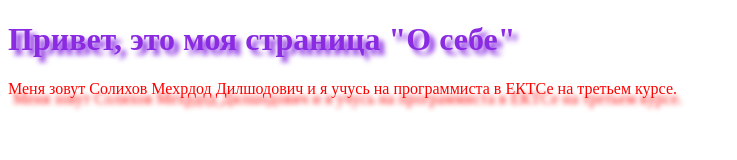
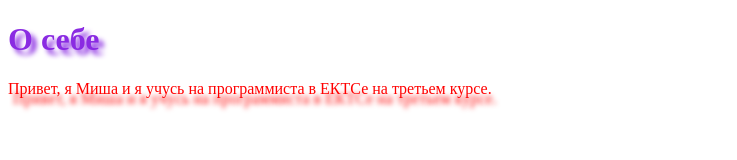
Before and after one commit to GRIZZLY1111/TRPO4, a plain HTML site: page index.html in a window 1280 px wide. Shown: the whole page, without its empty margins (0-737 px from the left). Drawn offline with Linux system fonts and the light colour scheme.

Commit message:
update index.html main

```diff
--- a/index.html
+++ b/index.html
@@ -7,7 +7,7 @@
     <title>Document</title>
 </head>
 <body>
-    <h1>Привет, это моя страница "О себе"</h1>
-    <p>Меня зовут Солихов Мехрдод Дилшодович и я учусь на программиста в ЕКТСе на третьем курсе.</p>
+    <h1>О себе</h1>
+    <p>Привет, я Миша и я учусь на программиста в ЕКТСе на третьем курсе.</p>
 </body>
 </html>
```
